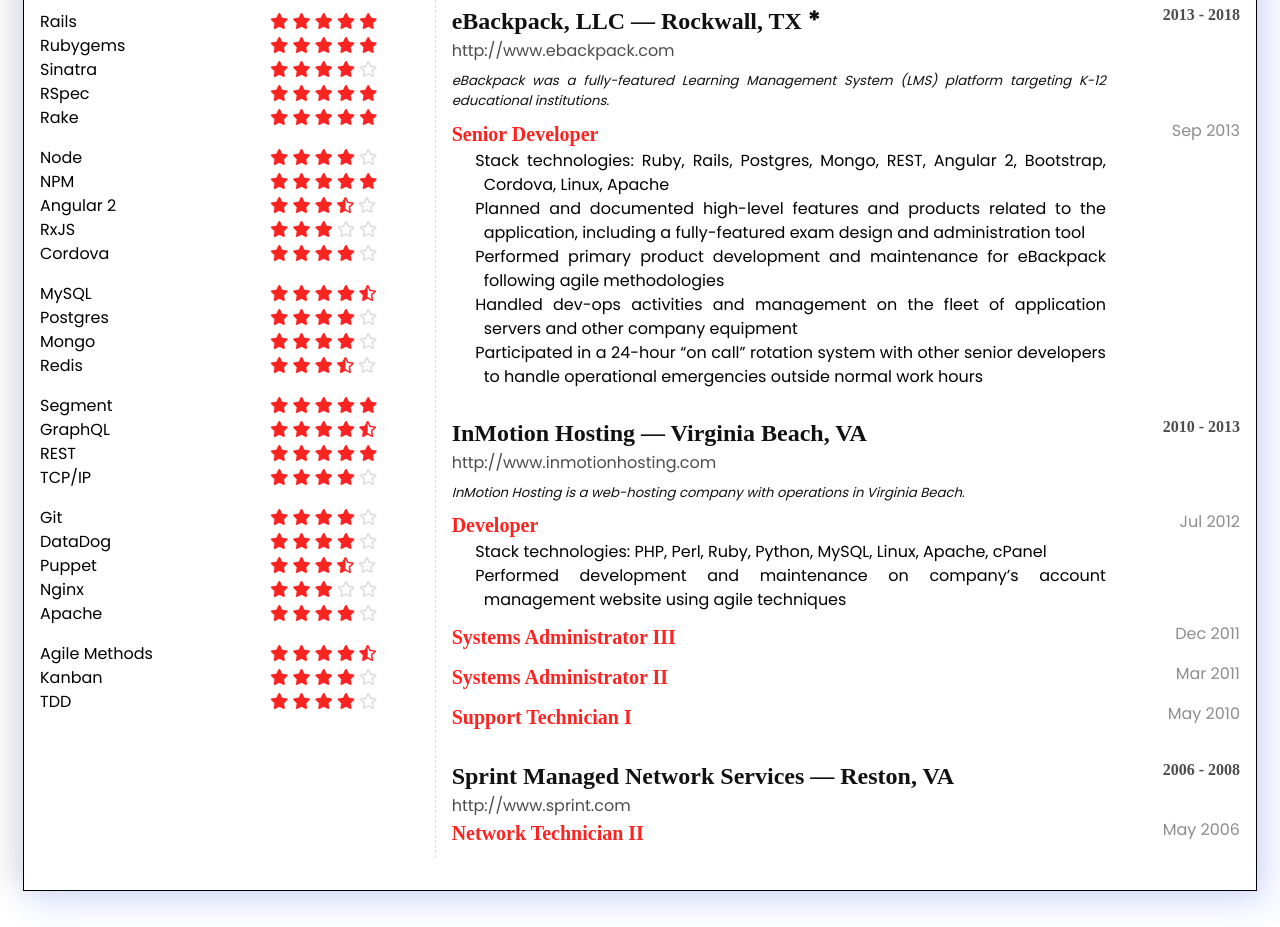
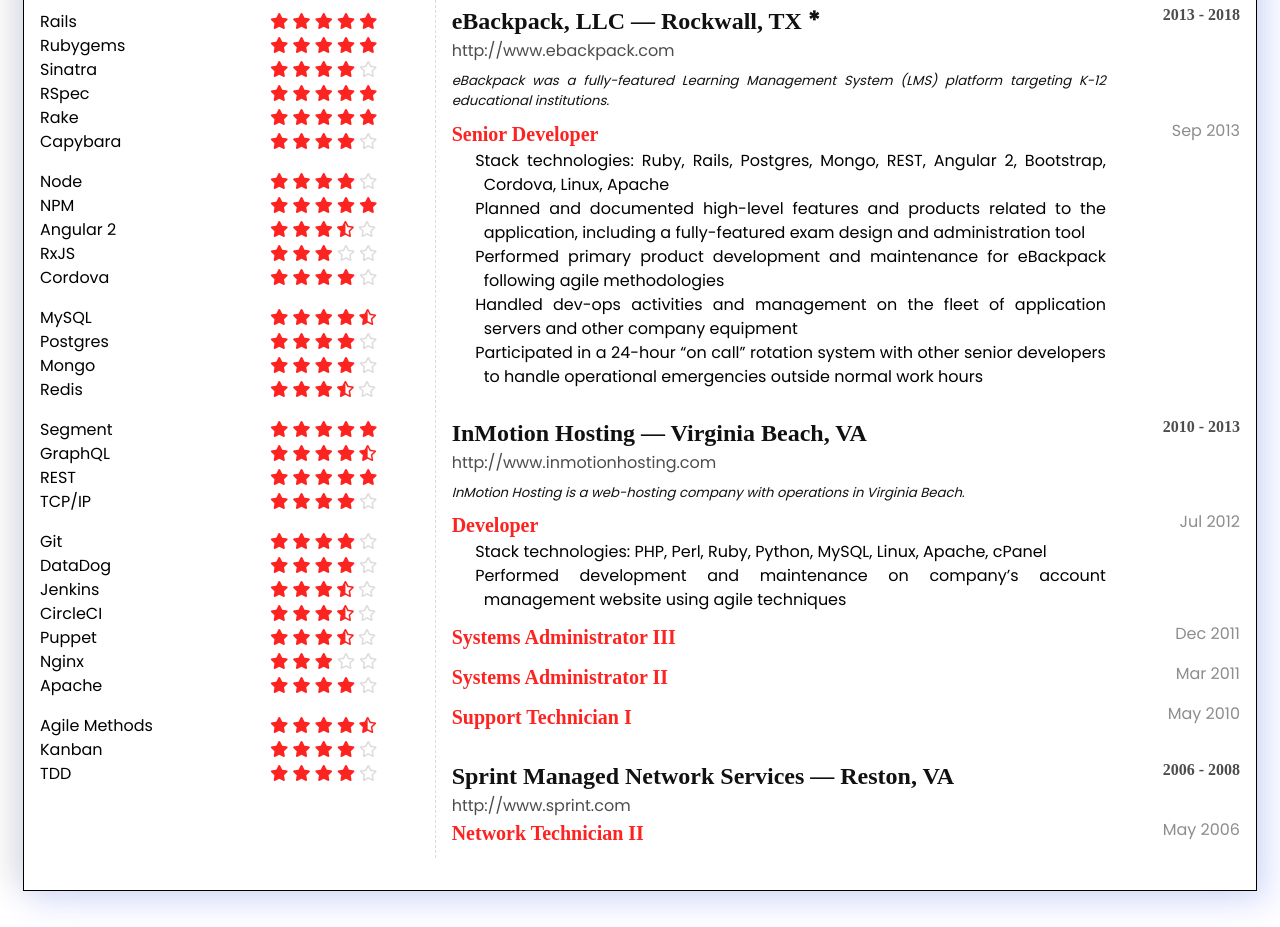
Before and after one commit to ohboyohboyohboy/ohboyohboyohboy.github.io, a plain HTML site: page resume.html in a window 1280 px wide. Shown: the part 1031-1958 px from the top of the page. Drawn offline with Linux system fonts and the light colour scheme; a web font is replaced by a local one.

Commit message:
Edits resume text

```diff
--- a/resume.html
+++ b/resume.html
@@ -422,6 +422,26 @@
     </div>
   </div>
 
+  <div class="row">
+    <div class="col-xs-7">
+      <div class="box">
+        Capybara
+      </div>
+    </div>
+
+    <div class="col-xs-5">
+      <div class="box">
+
+  <i class="fas fa-star filled-star"></i>
+  <i class="fas fa-star filled-star"></i>
+  <i class="fas fa-star filled-star"></i>
+  <i class="fas fa-star filled-star"></i>
+  <i class="far fa-star unfilled-star"></i>
+
+      </div>
+    </div>
+  </div>
+
 </article>
     <article class="skill-group">
 
@@ -728,6 +748,46 @@
   <i class="fas fa-star filled-star"></i>
   <i class="fas fa-star filled-star"></i>
   <i class="fas fa-star filled-star"></i>
+  <i class="far fa-star unfilled-star"></i>
+
+      </div>
+    </div>
+  </div>
+
+  <div class="row">
+    <div class="col-xs-7">
+      <div class="box">
+        Jenkins
+      </div>
+    </div>
+
+    <div class="col-xs-5">
+      <div class="box">
+
+  <i class="fas fa-star filled-star"></i>
+  <i class="fas fa-star filled-star"></i>
+  <i class="fas fa-star filled-star"></i>
+  <i class="fas fa-star-half-alt filled-star"></i>
+  <i class="far fa-star unfilled-star"></i>
+
+      </div>
+    </div>
+  </div>
+
+  <div class="row">
+    <div class="col-xs-7">
+      <div class="box">
+        CircleCI
+      </div>
+    </div>
+
+    <div class="col-xs-5">
+      <div class="box">
+
+  <i class="fas fa-star filled-star"></i>
+  <i class="fas fa-star filled-star"></i>
+  <i class="fas fa-star filled-star"></i>
+  <i class="fas fa-star-half-alt filled-star"></i>
   <i class="far fa-star unfilled-star"></i>
 
       </div>
```
Also changed, not shown: 1 other file.
